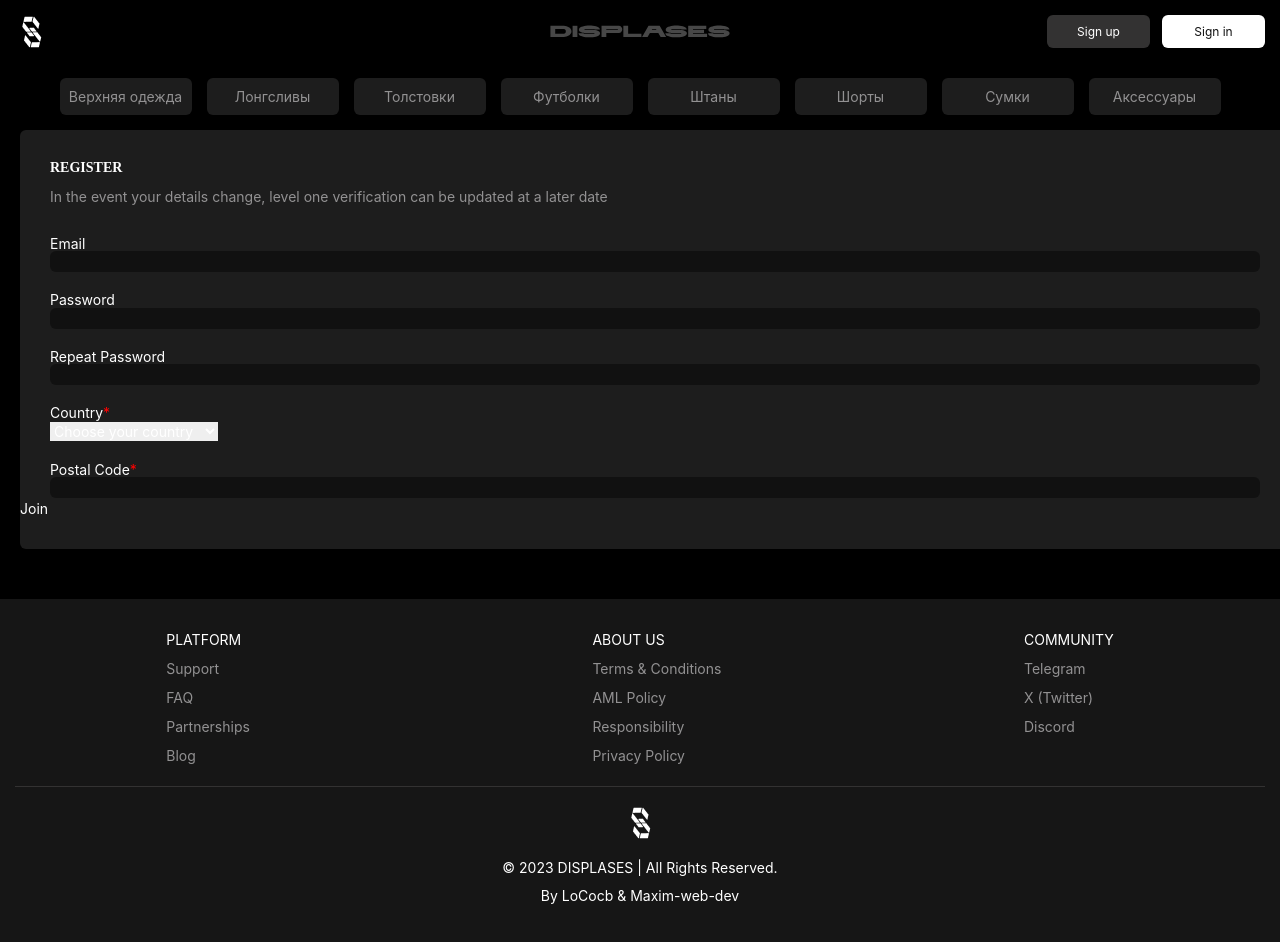
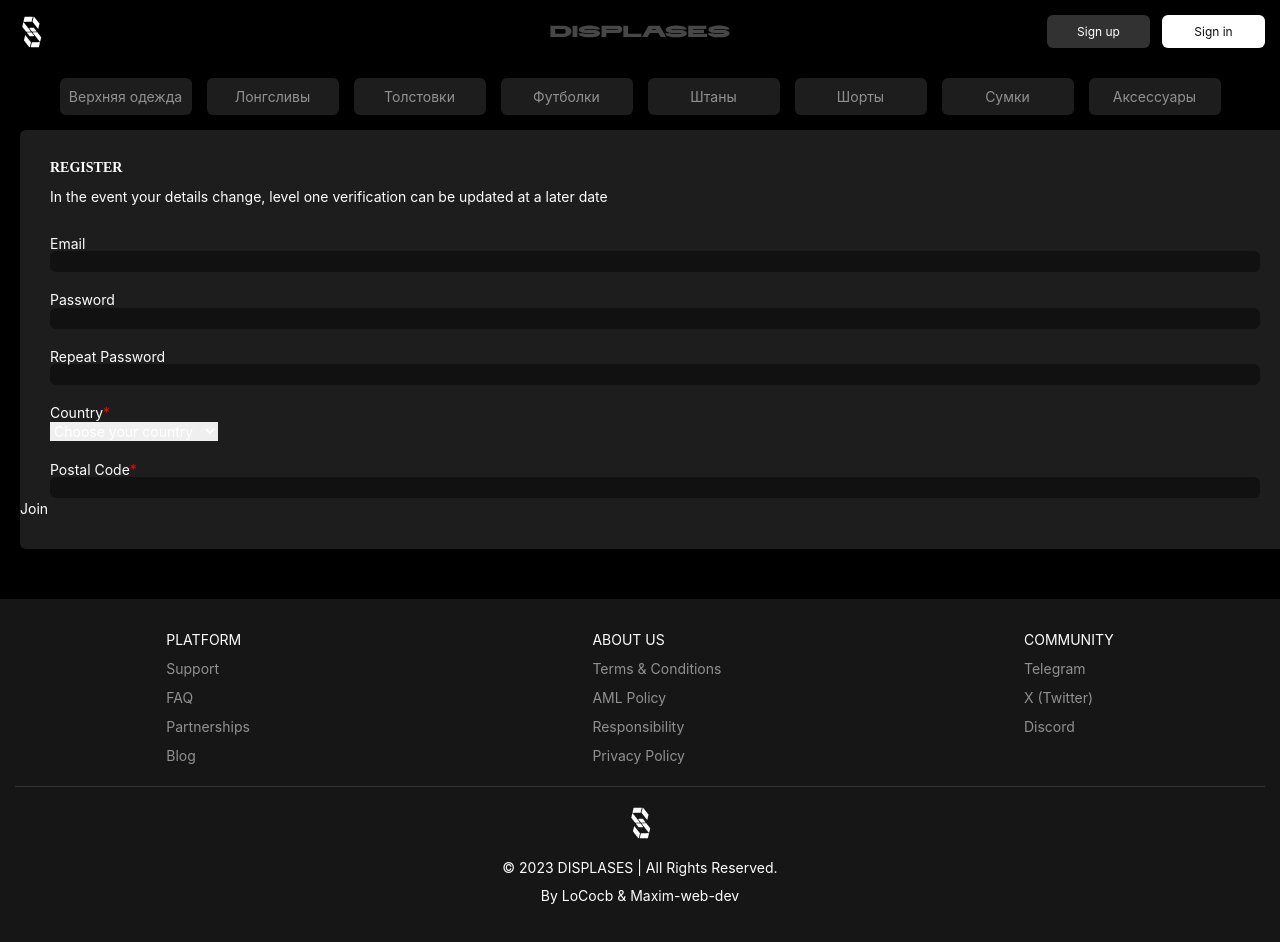
Before and after one commit to DMProductionn/Displases, a React (Vite) app: page /signup in a window 1280 px wide. Shown: the top 942 px of the page. Built offline with nearby package versions, Linux system fonts and the light colour scheme.

Commit message:
conflict

```diff
--- a/src/components/Account/SignUp/SignUp.module.css
+++ b/src/components/Account/SignUp/SignUp.module.css
@@ -53,7 +53,7 @@
 /* Не работает font-weight и шрифт */
 h3 {
     color: #fff;
-    /* font-family: "Inter"; */
+    font-family: "Inter";
     font-size: 14px;
     font-style: normal;
     font-weight: 700;
--- a/src/components/Account/SignUp/index.jsx
+++ b/src/components/Account/SignUp/index.jsx
@@ -6,7 +6,7 @@
         <div className={style.wrapper}>
             <div className={style.header}>
                 <h1 className='font-[700]'>Register</h1>
-                <p className='text-[#929192]'>In the event your details change, level one verification can be updated at a later date</p>
+                <p>In the event your details change, level one verification can be updated at a later date</p>
             </div>
 
             {/* Форма регистрации */}
```
